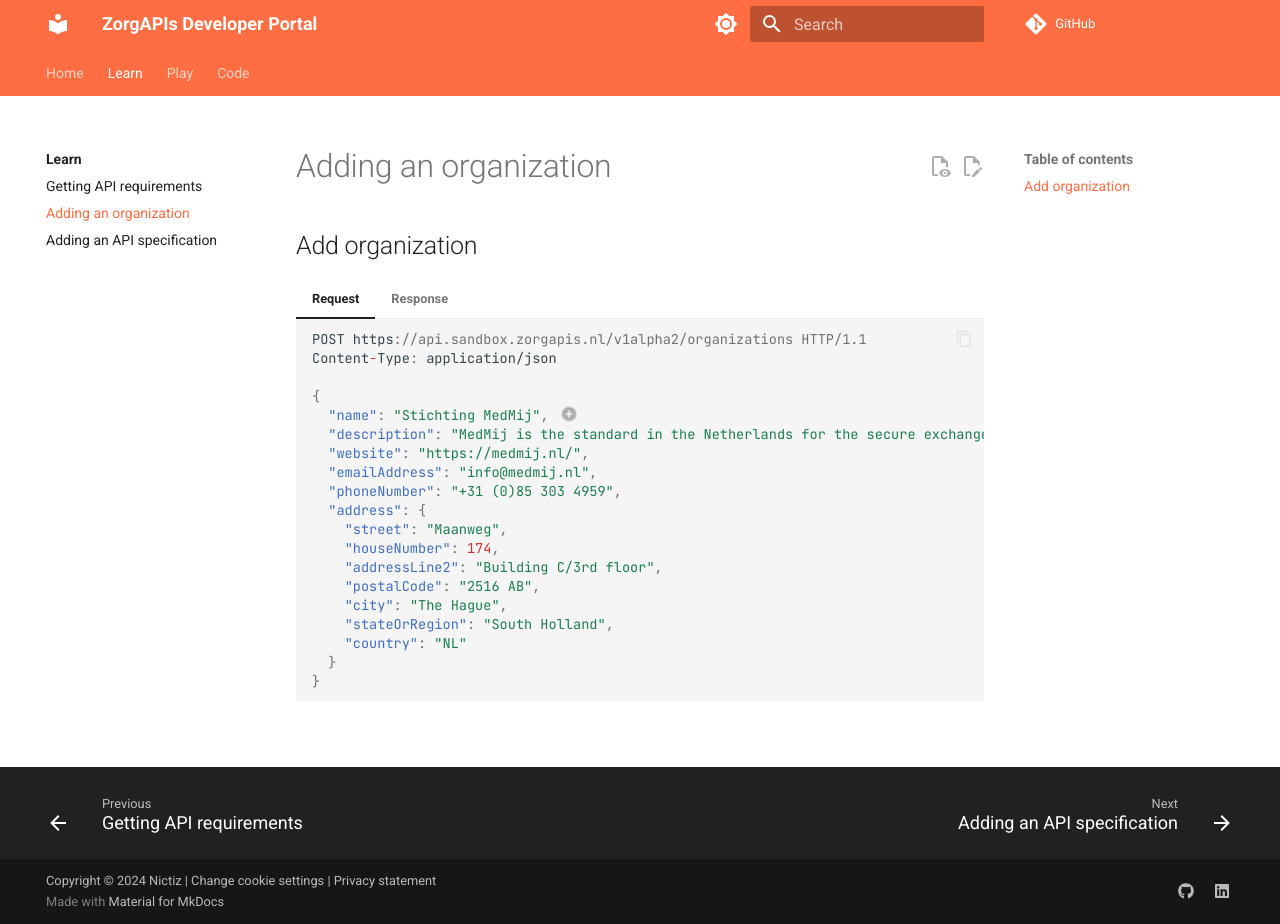
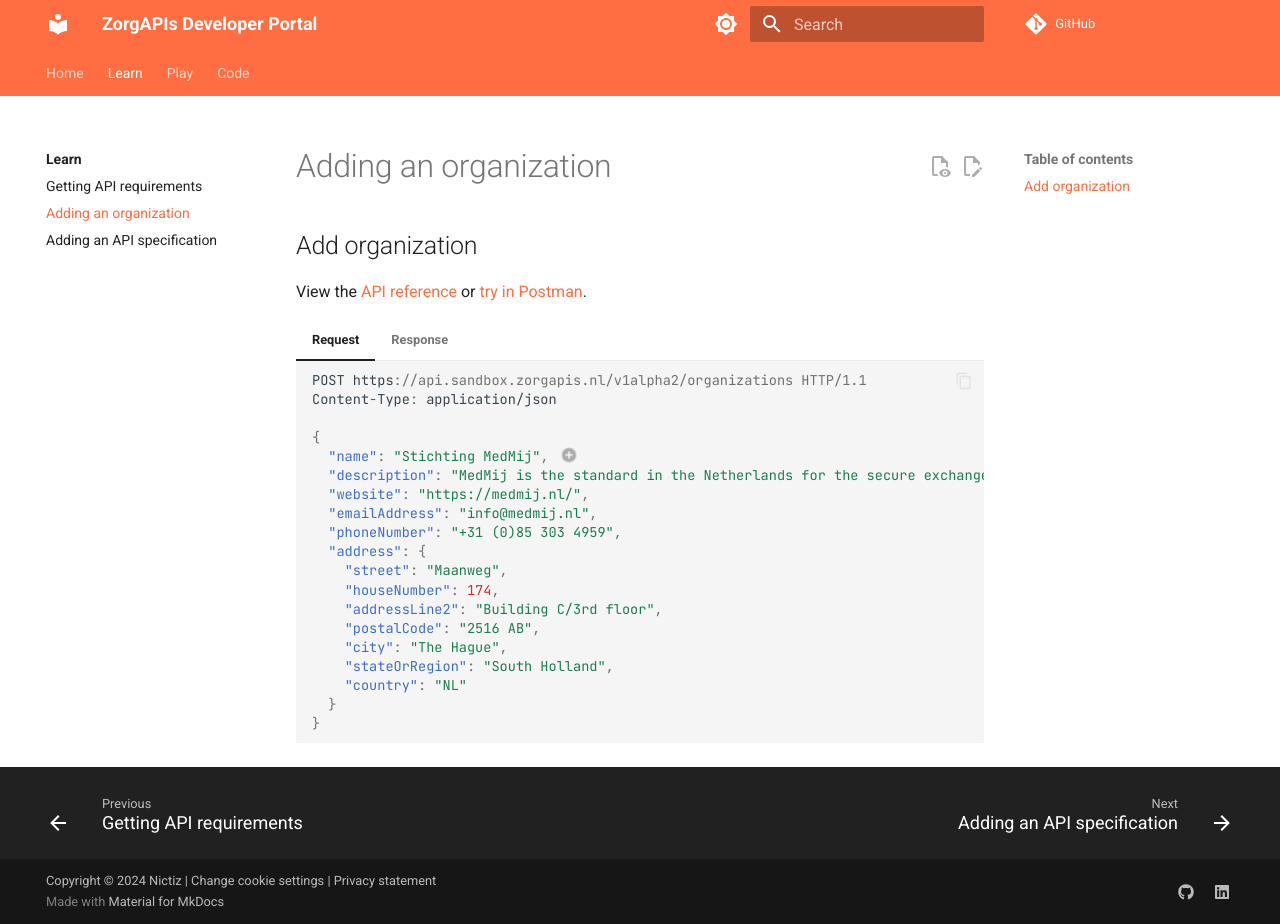
Before and after one commit to Nictiz/zorgapis-docs, an MkDocs documentation site: the page built from docs/learn/adding-an-organization.md, in a window 1280 px wide and 924 px high. Built offline with MkDocs 1.6.1 and Material for MkDocs 9.7.7, drawn with Linux system fonts in a browser that asks for light colours; comment, search, counter and statistics services are not loaded.

Commit message:
Update page 'Adding an organization'
 - Add 'API reference' and 'try in Postman' links

```diff
--- a/docs/learn/adding-an-organization.md
+++ b/docs/learn/adding-an-organization.md
@@ -1,6 +1,9 @@
 # Adding an organization
 
 ## Add organization
+
+View the [API reference](https://oas.zorgapis.nl/#tag/organizations/operation/addOrganization){: target="_blank" }
+or [try in Postman](https://www.postman.com/zorgapis/workspace/zorgapis/collection/32862395-c22bf5f5-a2ec-40df-86a2-7817de5c7203){: target="_blank" }.
 
 === "Request"
 
```
